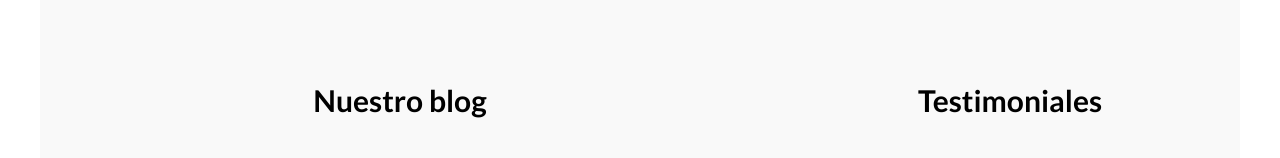
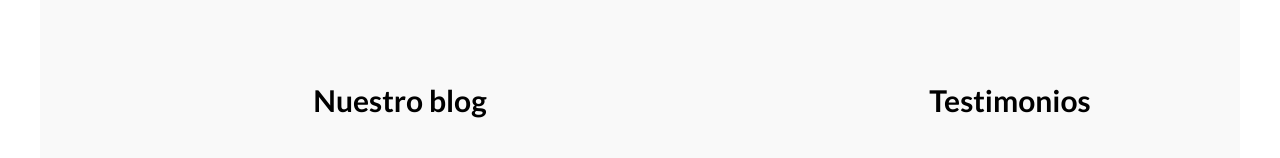
Before and after one commit to Nopperabouu/Proyecto-AxezPro---copia, a plain HTML site: page index.html in a window 1280 px wide. Shown: the part 2558-2716 px from the top of the page. Drawn offline with Linux system fonts and the light colour scheme.

Commit message:
Testimoniales cambiados a testimonios

```diff
--- a/index.html
+++ b/index.html
@@ -28,9 +28,16 @@
           </nav>
         </div>
         <div class="header-content">
-          <h1>Diseño de Casas y Departamentos en tan solo un click de distancia</h1> <!-- Actualizar el texto -->
-          <p>Regístrate ya y recibe un descuento del 15% con nuestros asesores.</p> <!-- Nuevo texto -->
-          <a href="#registro" class="boton boton-azul">¡Regístrate ahora!</a> <!-- Botón de llamada a la acción -->
+          <h1>
+            Diseño de Casas y Departamentos en tan solo un click de distancia
+          </h1>
+          <!-- Actualizar el texto -->
+          <p>
+            Regístrate ya y recibe un descuento del 15% con nuestros asesores.
+          </p>
+          <!-- Nuevo texto -->
+          <a href="#registro" class="boton boton-azul">¡Regístrate ahora!</a>
+          <!-- Botón de llamada a la acción -->
         </div>
       </div>
       <!-- contenedor -->
@@ -167,7 +174,8 @@
       <div class="contenedor contenido-contacto">
         <h2>Diseña la casa de tus sueños</h2>
         <p>
-          Llena el formulario de contacto y un arquitecto se pondrá en contacto contigo para ayudarte a diseñar la casa de tus sueños.
+          Llena el formulario de contacto y un arquitecto se pondrá en contacto
+          contigo para ayudarte a diseñar la casa de tus sueños.
         </p>
         <a href="contacto.html" class="boton boton-amarillo">Contactanos</a>
       </div>
@@ -215,7 +223,7 @@
       </section>
 
       <section class="testimoniales">
-        <h3 class="centrar-texto fw-300">Testimoniales</h3>
+        <h3 class="centrar-texto fw-300">Testimonios</h3>
         <div class="testimonial">
           <blockquote>
             El personal se comporto de una excelente forma, muy buena atencion y
```
